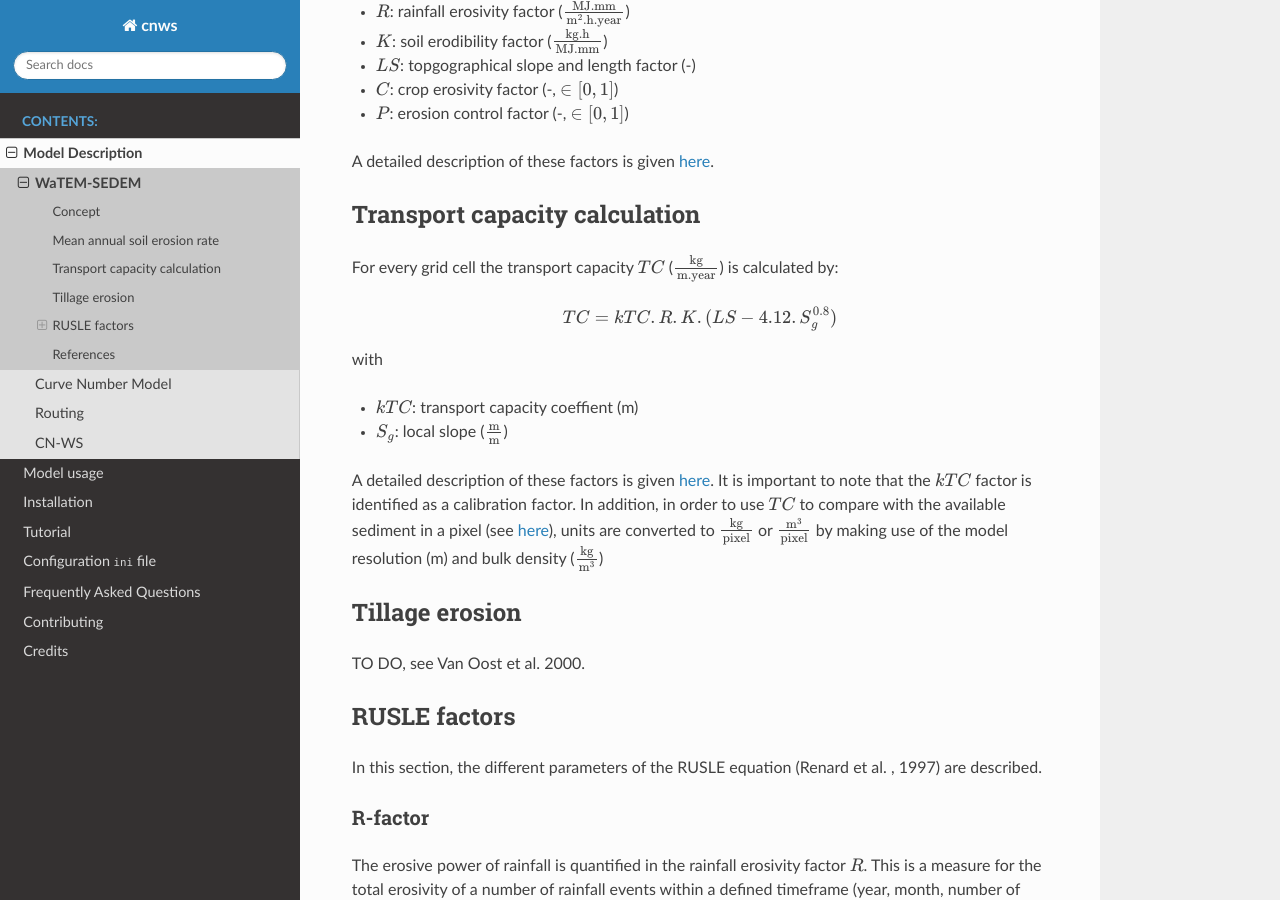
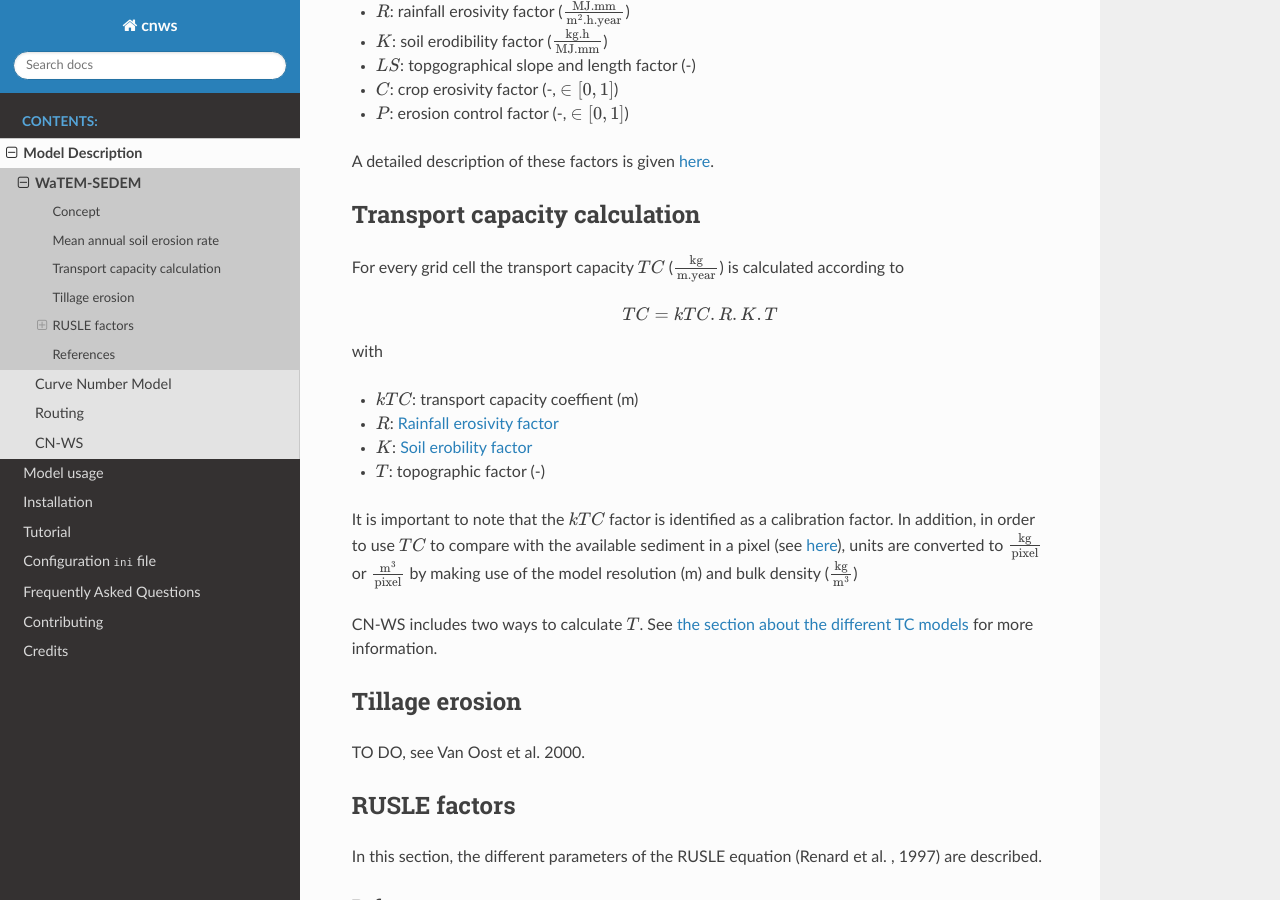
Before and after one commit to watem-sedem/watem-sedem, a Sphinx documentation site: the page built from docs/watem-sedem.rst, in a window 1280 px wide and 900 px high, scrolled down 1061 px. Built offline with Sphinx 7.4.7 and the Read the Docs theme 2.0.0, drawn with Linux system fonts in a browser that asks for light colours.

Commit message:
Updating docs TC

```diff
--- a/docs/watem-sedem.rst
+++ b/docs/watem-sedem.rst
@@ -12,13 +12,13 @@
 for Water and Tillage erosion model (Van Oost et al., 2000) and SEDEM is
 the abbreviation of Sediment Delivery Model (Van Rompaey et al., 2001).
 
-In WaTEM-SEDEM, the mean annual soil erosion rate :math:`E` (see :ref:`here <rusle>`)
-and transport capacity :math:`TC` (see :ref:`here <TC>`) are calculated for every
-pixel in the model domain. Next, the model iterates over all pixels
-according to the order determined by the routing algorithm. During the
-iteration, the outgoing sediment for every pixel is calculated by comparing
-the the total available sediment in the cell (incoming sediment + *E*) with
-the transport capacity.
+In WaTEM-SEDEM, the mean annual soil erosion rate :math:`E` (see
+:ref:`here <rusle>`) and transport capacity :math:`TC` (see :ref:`here <TC>`)
+are calculated for every pixel in the model domain. Next, the model iterates
+over all pixels according to the order determined by the routing algorithm.
+During the iteration, the outgoing sediment for every pixel is calculated by
+comparing the the total available sediment in the cell (incoming sediment + *E*)
+with the transport capacity.
 
 Two cases exist:
  - The total available sediment in a pixel is lower than :math:`TC`: the resulting
@@ -45,7 +45,8 @@
 For every pixel in the model domain or catchment, the mean annual soil
 erosion rate is calculated with an adapted version of the RUSLE (Revised
 Universal Soil Loss Equation, Renard et al., 1997). The mean annual soil
-erosion rate :math:`E` (:math:`\frac{\text{kg}}{\text{m}^{2}.\text{year}}`) is calculated by
+erosion rate :math:`E` (:math:`\frac{\text{kg}}{\text{m}^{2}.\text{year}}`) is
+calculated by
 
 .. math::
     E = R.K.LS.C.P
@@ -65,24 +66,28 @@
 Transport capacity calculation
 ==============================
 
-For every grid cell the transport capacity :math:`TC` (:math:`\frac{\text{kg}}{\text{m.year}}`)
-is calculated by:
+For every grid cell the transport capacity :math:`TC`
+(:math:`\frac{\text{kg}}{\text{m.year}}`) is calculated according to
 
 .. math::
-    TC = kTC.R.K.(LS - 4.12.S_g^{0.8})
+    TC = kTC.R.K.T
 
 with
 
 - :math:`kTC`: transport capacity coeffient (m)
-- :math:`S_g`: local slope (:math:`\frac{\text{m}}{\text{m}}`)
+- :math:`R`: :ref:`Rainfall erosivity factor <rfactor>`
+- :math:`K`: :ref:`Soil erobility factor <kfactor>`
+- :math:`T`: topographic factor (-)
 
-A detailed description of these factors is given :ref:`here <ruslefactors>`.
-It is important to note that the :math:`kTC` factor is identified as a calibration
-factor. In addition, in order to use :math:`TC` to compare with the available sediment in
-a pixel (see :ref:`here <Concept>`), units are converted to :math:`\frac{\text{kg}}{\text{pixel}}`
-or :math:`\frac{\text{m}^3}{\text{pixel}}` by making use of the model resolution (m) and bulk
-density (:math:`\frac{\text{kg}}{\text{m}^3}`)
+It is important to note that the :math:`kTC` factor is identified as a
+calibration factor. In addition, in order to use :math:`TC` to compare with the
+available sediment in a pixel (see :ref:`here <Concept>`), units are converted
+to :math:`\frac{\text{kg}}{\text{pixel}}` or
+:math:`\frac{\text{m}^3}{\text{pixel}}` by making use of the model resolution
+(m) and bulk density (:math:`\frac{\text{kg}}{\text{m}^3}`)
 
+CN-WS includes two ways to calculate :math:`T`. See
+:ref:`the section about the different TC models <TCmodel>` for more information.
 
 Tillage erosion
 ===============
@@ -134,7 +139,6 @@
 updated to 1250 :math:`\frac{\text{MJ.mm}}{\text{ha.h.year}}` (Deproost et al., 2018).
 
 **Note:** The R-factor can also be defined with other temporal resolutions. For computing WaTEM/SEDEM on a resolution of month, the value :math:`R` can be defined by the mean of each value for each month over a number of years (mean fo all january values over 10 years). In this case the unit would be :math:`\frac{\text{J.mm}}{\text{m}^2.\text{h.month}}`
-
 
 .. _kfactor:
 
```
Also changed, not shown: docs/choices.rst (+36 -0 lines).
